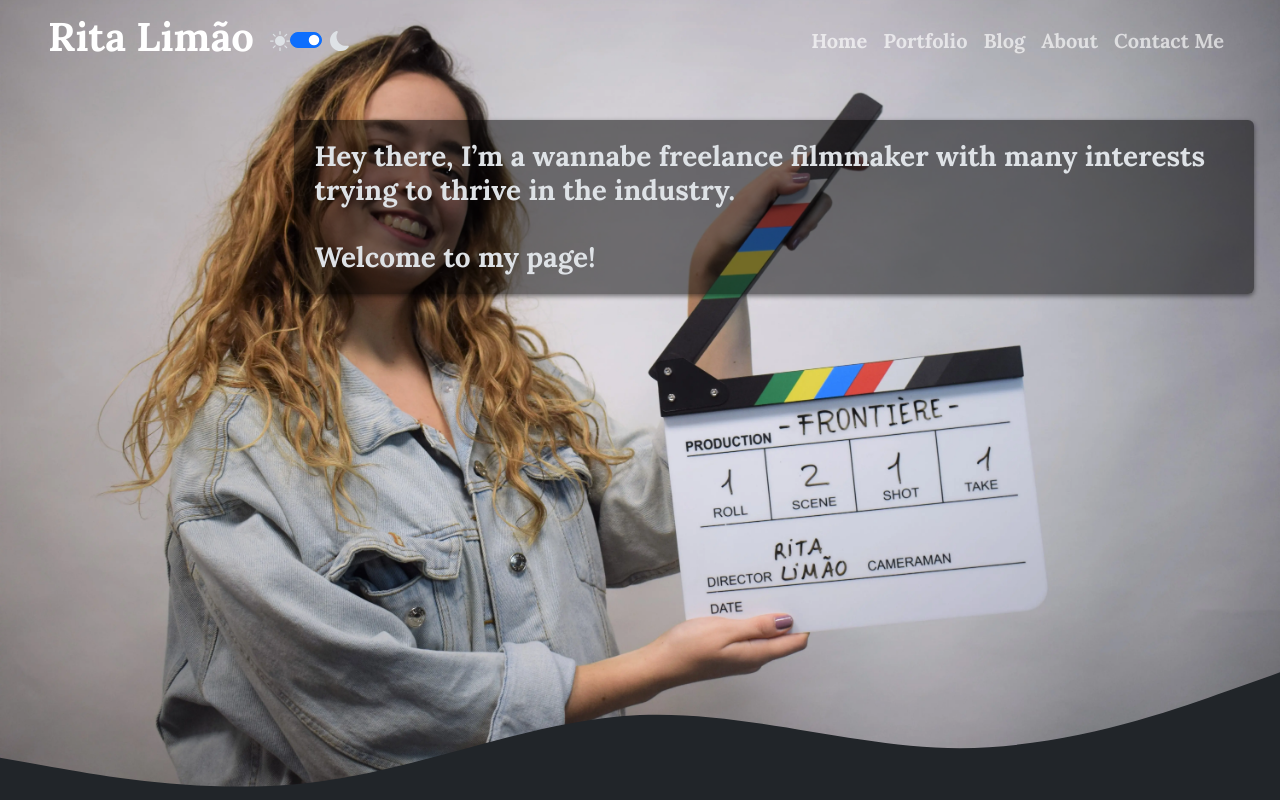
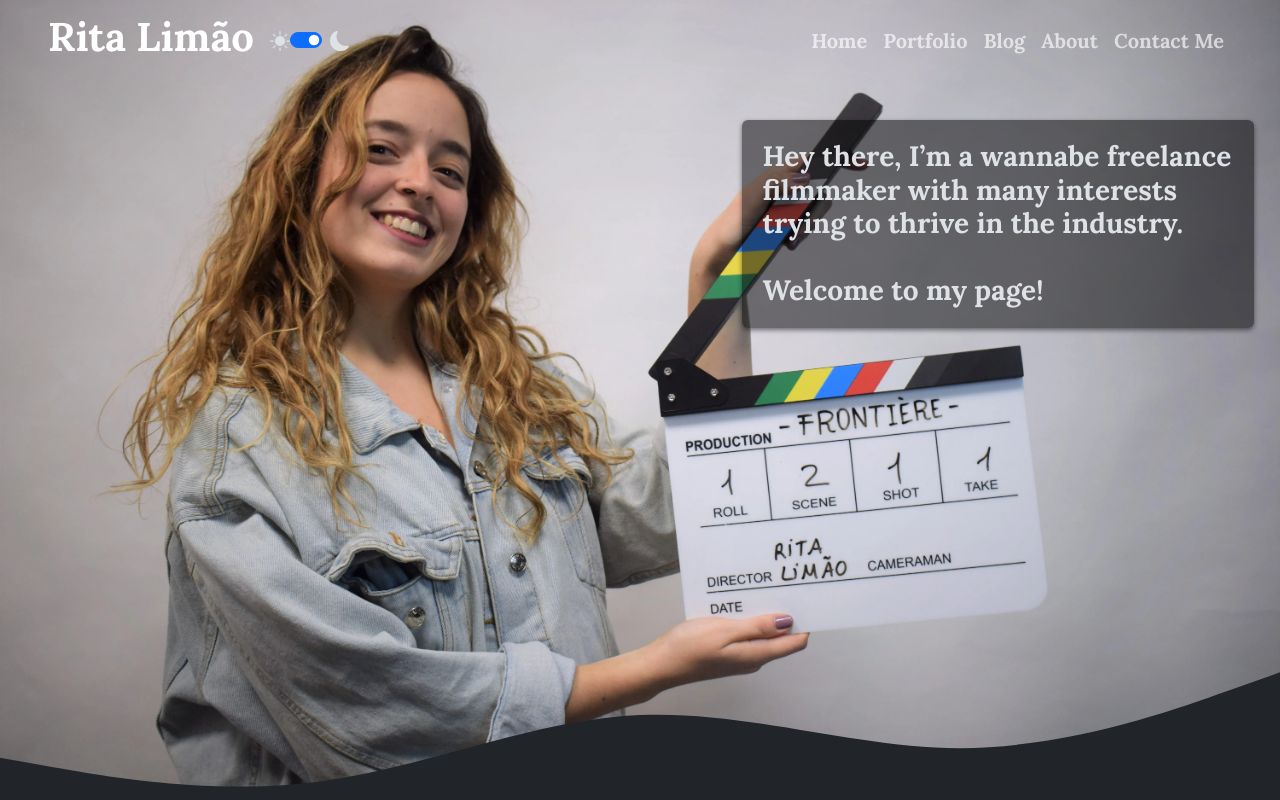
Before and after one commit to krathus88/Rita-Limao-Web, a React (Vite) app in the folder frontend/: page / in a window 1280 px wide. Shown: the top 800 px of the page. Built offline with nearby package versions, Linux system fonts and the light colour scheme; no server answers.

Commit message:
[Frontend] Minor CSS Fix for Homepage intro text

```diff
--- a/frontend/src/components/Common/Header/Header.css
+++ b/frontend/src/components/Common/Header/Header.css
@@ -42,7 +42,7 @@ header .home-header .wave path {
     transition: fill 0.5s ease;
 }
 
-header .header-text {
+.header-text {
     position: absolute;
     top: 15%;
     right: 2%;
```
